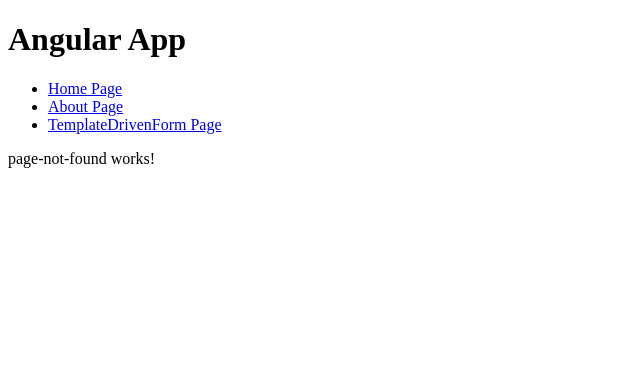
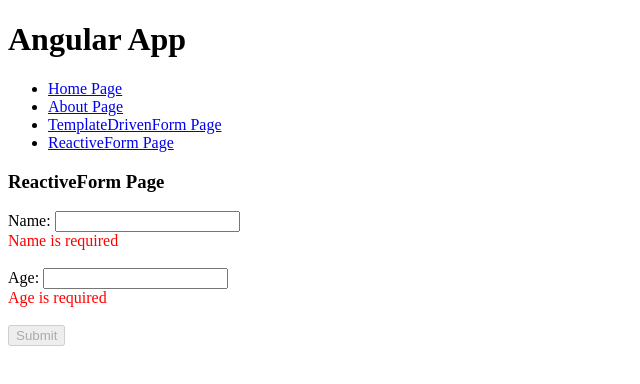
Before and after one commit to cuoigl/Angular-app, an Angular app: page /reactiveform in a window 1280 px wide. Shown: the top 384 px of the page, without its empty margins (0-640 px from the left). Built offline with nearby package versions, Linux system fonts and the light colour scheme.

Commit message:
Reactive Form

```diff
--- a/src/app/app-routing.module.ts
+++ b/src/app/app-routing.module.ts
@@ -3,6 +3,7 @@
 import { AboutComponent } from './about/about.component';
 import { HomeComponent } from './home/home.component';
 import { PageNotFoundComponent } from './page-not-found/page-not-found.component';
+import { ReactiveFormComponent } from './reactive-form/reactive-form.component';
 import { TemplateDrivenFormComponent } from './template-driven-form/template-driven-form.component';
 
 const routes: Routes = [
@@ -10,6 +11,7 @@
   { path: 'home', component: HomeComponent },
   { path: 'about', component: AboutComponent },
   { path: 'templatedrivenform', component: TemplateDrivenFormComponent },
+  { path: 'reactiveform', component: ReactiveFormComponent },
   { path: '**', component: PageNotFoundComponent },
 ];
 
--- a/src/app/app.component.html
+++ b/src/app/app.component.html
@@ -4,7 +4,16 @@
   <ul>
     <li><a routerLink="/home" routerLinkActive="active">Home Page</a></li>
     <li><a routerLink="/about" routerLinkActive="active">About Page</a></li>
-    <li><a routerLink="/templatedrivenform" routerLinkActive="active">TemplateDrivenForm Page</a></li>
+    <li>
+      <a routerLink="/templatedrivenform" routerLinkActive="active"
+        >TemplateDrivenForm Page</a
+      >
+    </li>
+    <li>
+      <a routerLink="/reactiveform" routerLinkActive="active"
+        >ReactiveForm Page</a
+      >
+    </li>
   </ul>
 </nav>
 
--- /dev/null
+++ b/src/app/reactive-form/reactive-form.component.html
@@ -0,0 +1,21 @@
+<h3>ReactiveForm Page</h3>
+
+<form [formGroup]="formDataNew" (ngSubmit)="onSubmit()">
+  <label>
+    Name:
+    <input type="text" formControlName="name" />
+    <div *ngIf="!formDataNew.controls.name.valid" style="color: red">
+      Name is required
+    </div>
+  </label>
+  <br />
+  <label>
+    Age:
+    <input type="number" formControlName="age" />
+    <div *ngIf="!formDataNew.controls.age.valid" style="color: red">
+      Age is required
+    </div>
+  </label>
+  <br />
+  <button type="submit" [disabled]="!formDataNew.valid">Submit</button>
+</form>
--- /dev/null
+++ b/src/app/reactive-form/reactive-form.component.ts
@@ -0,0 +1,37 @@
+import { CommonService } from './../services/common.service';
+import { Component, OnInit } from '@angular/core';
+import {
+  FormBuilder,
+  FormControl,
+  FormGroup,
+  Validators,
+} from '@angular/forms';
+
+@Component({
+  selector: 'app-reactive-form',
+  templateUrl: './reactive-form.component.html',
+  styleUrls: ['./reactive-form.component.scss'],
+})
+export class ReactiveFormComponent implements OnInit {
+  // public formData: FormGroup = new FormGroup({
+  //   name: new FormControl(''),
+  //   age: new FormControl(''),
+  // });
+
+  public formDataNew = this.formBuilder.group({
+    name: ['', Validators.required],
+    age: ['', Validators.required],
+  });
+
+  constructor(
+    private common: CommonService,
+    private formBuilder: FormBuilder
+  ) {}
+
+  ngOnInit(): void {}
+
+  onSubmit(): void {
+    // console.log('formData: ', this.formData.value);
+    this.common.submitData(this.formDataNew.value);
+  }
+}
```
Also changed, not shown: src/app/app.module.ts (+7 -9 lines), src/app/reactive-form/reactive-form.component.scss (added), 1 other file (tests, documents, lock files or other folders).
